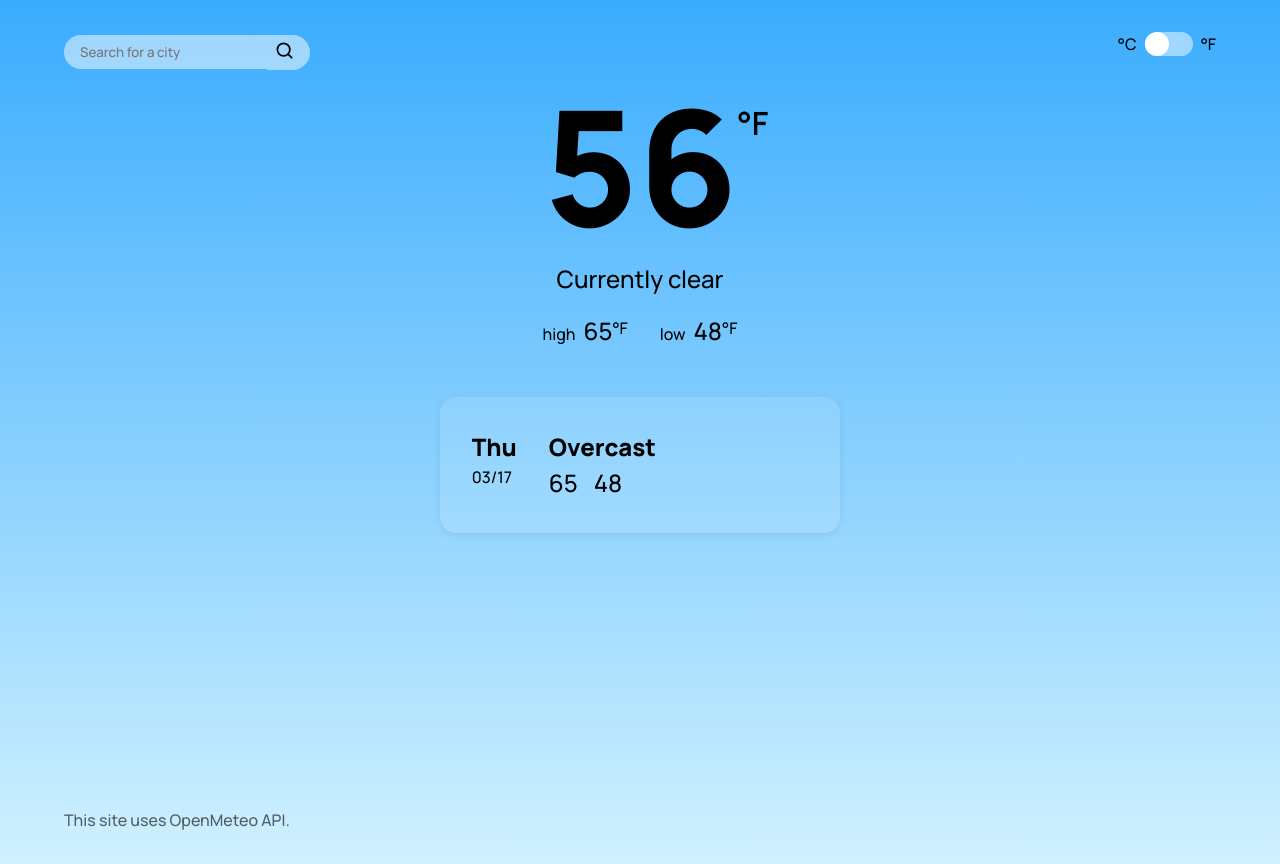
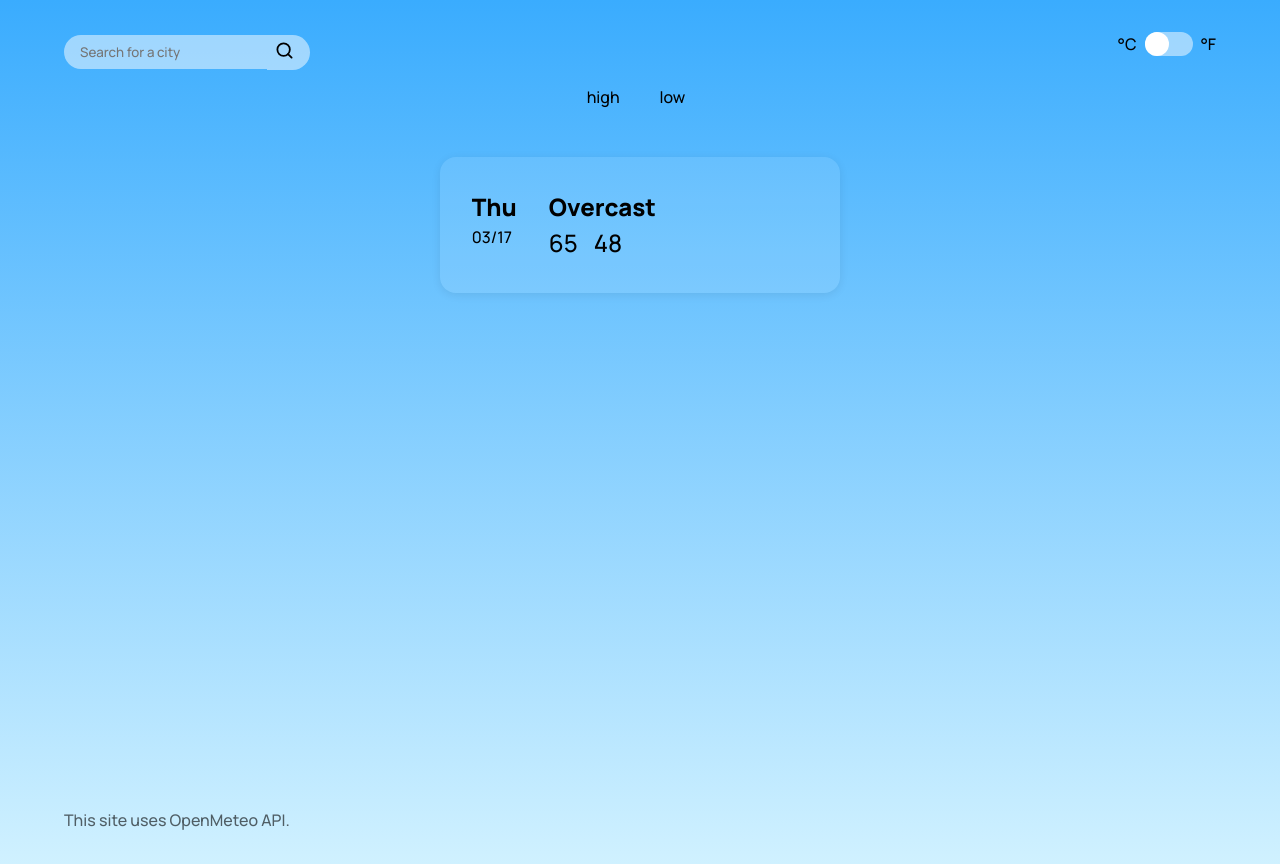
Before and after one commit to gitcommitem/odin-weather, a website built with webpack: page dist/index.html in a window 1280 px wide. Built offline with nearby package versions, Linux system fonts and the light colour scheme; no server answers.

Commit message:
Remove text that was placeholder for weather data

```diff
--- a/dist/index.html
+++ b/dist/index.html
@@ -26,16 +26,16 @@
         <main>
             <section id="hero">
                 <h1 id="location"></h1>
-                <h2 id="current-temp">56<span class="hero-degree">°F</span></h2>
-                <h2 id="current-weather">Currently clear</h2>
+                <h2 id="current-temp"></h2>
+                <h2 id="current-weather"></h2>
                 <div class="hflex" id="high-low">
                     <div class="hflex hero-range">
                         <p>high</p>
-                        <p class="temp-range high">65<span class="degree">°F</span></p>
+                        <p class="temp-range high"></p>
                     </div>
                     <div class="hflex hero-range">
                         <p>low</p>
-                        <p class="temp-range low">48<span class="degree">°F</span></p>
+                        <p class="temp-range low"></p>
                     </div>
                 </div>
             </section>
```
